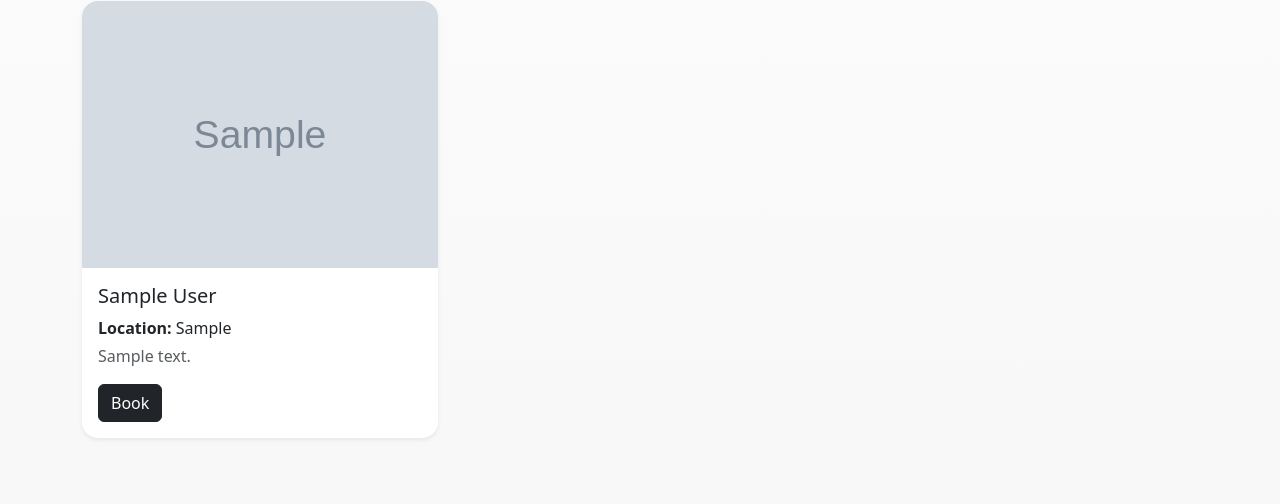
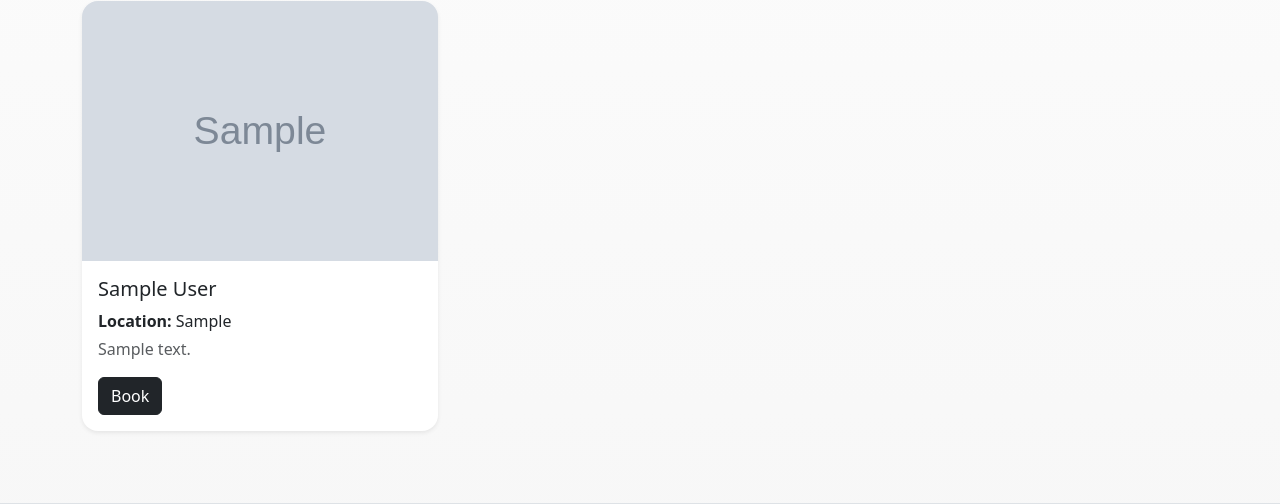
Before and after one commit to JAPHES/FUTURE_FS_03, a Django app: page / in a window 1280 px wide. Shown: the part 1508-2012 px from the top of the page. Run offline with Django 4.2, Linux system fonts and the light colour scheme; data comes from the database, SQL or seed files in the repository; tables that the repository leaves empty hold one stand-in row (values such as "Sample post"); grey boxes marked "Sample" are stand-in pictures.

Commit message:
Add custom SalonConnect styles

```diff
--- a/static/css/style.css
+++ b/static/css/style.css
@@ -26,6 +26,12 @@ body {
     background: #f3f4f6;
 }
 
+.stylist-image {
+    height: 260px;
+    object-fit: cover;
+    background: linear-gradient(180deg, #f3f4f6, #e5e7eb);
+}
+
 input,
 select,
 textarea {
```
